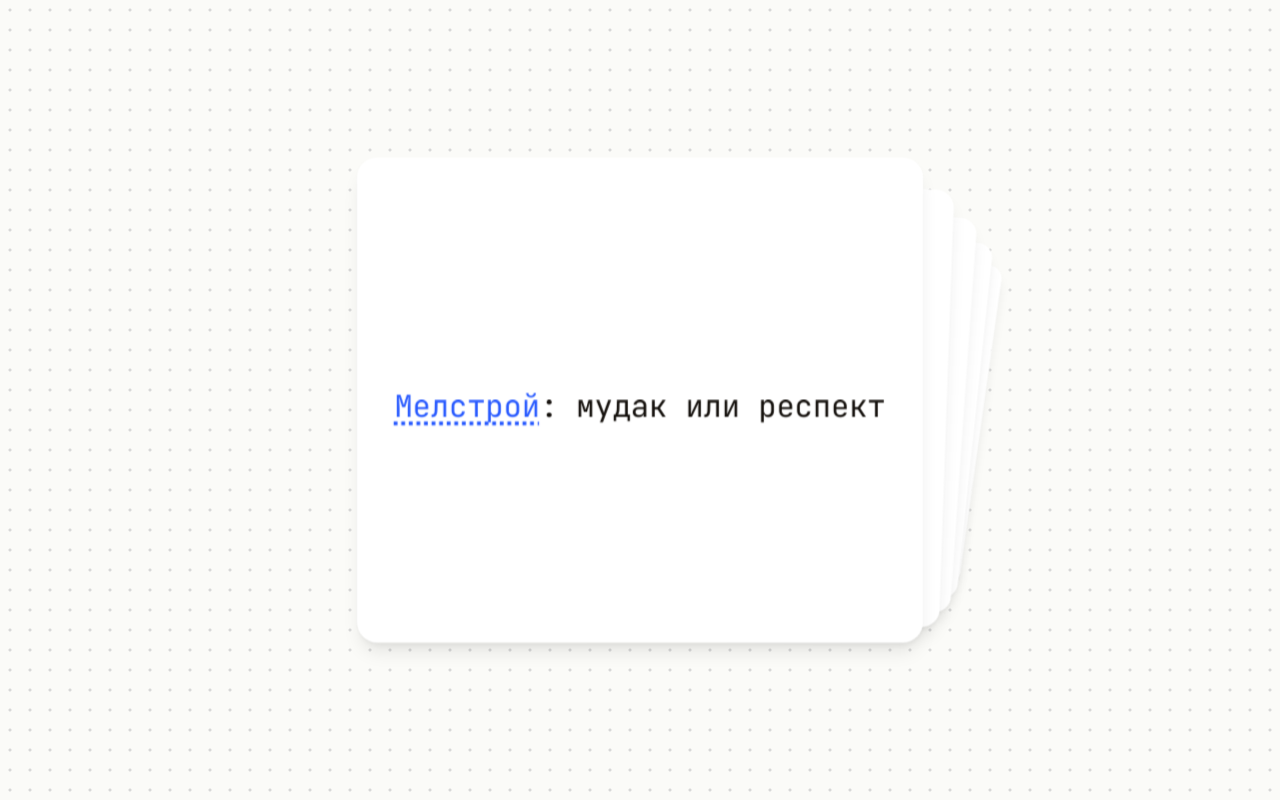
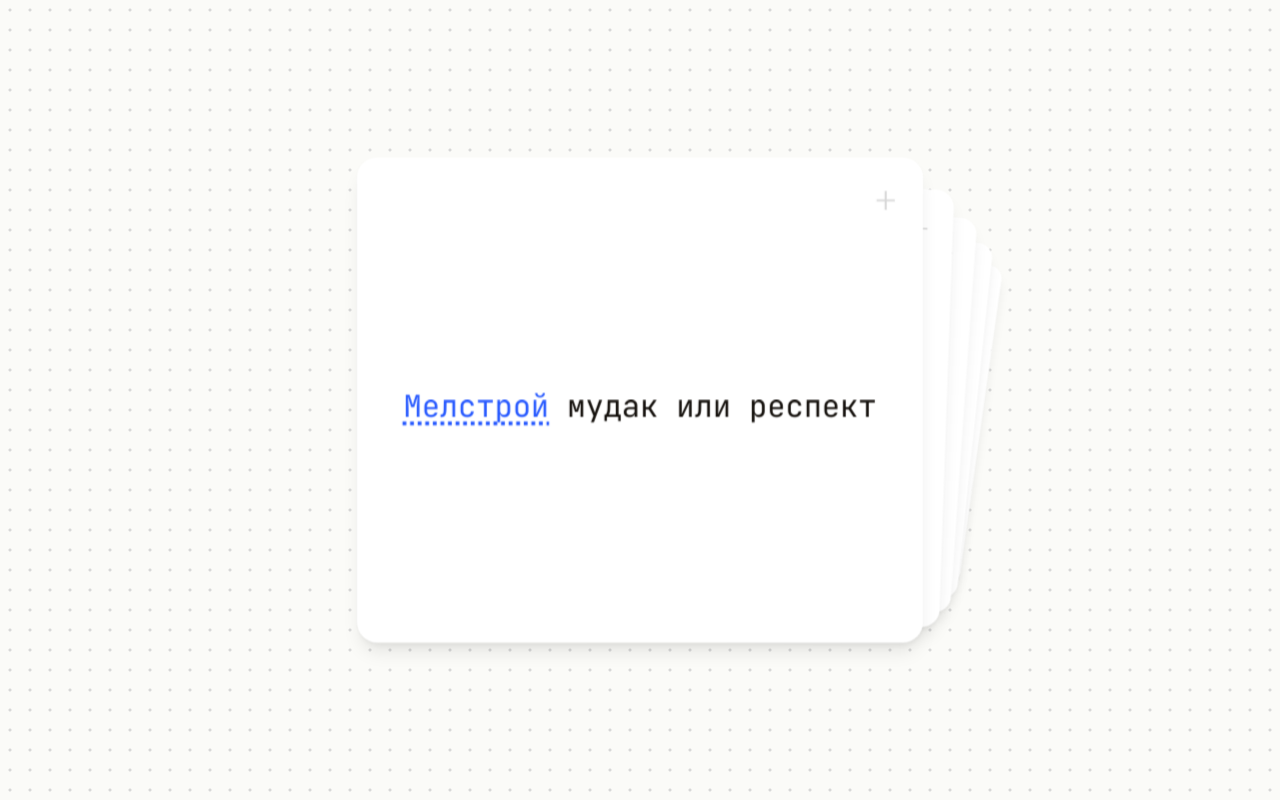
Before and after one commit to kutawhat/Swipe-Game, a plain HTML site: page index.html in a window 1280 px wide. Drawn offline with Linux system fonts and the light colour scheme.

Commit message:
added component

```diff
--- a/index.html
+++ b/index.html
@@ -10,6 +10,7 @@
       href="https://fonts.googleapis.com/css2?family=Geist+Mono:wght@100..900&family=JetBrains+Mono:ital,wght@0,100..800;1,100..800&display=swap"
       rel="stylesheet"
     />
+    <script src="./src/components/topic-card.js" type="module"></script>
   </head>
 
   <body>
@@ -17,23 +18,11 @@
       <div id="parent">
         <div id="scrollable-container">
           <!-- Лебедев -->
-          <a
-            class="scrollable-card"
-            href="https://ru.wikipedia.org/wiki/%D0%9B%D0%B5%D0%B1%D0%B5%D0%B4%D0%B5%D0%B2,_%D0%90%D1%80%D1%82%D0%B5%D0%BC%D0%B8%D0%B9_%D0%90%D0%BD%D0%B4%D1%80%D0%B5%D0%B5%D0%B2%D0%B8%D1%87"
-            target="_blank"
-          ></a>
+          <a class="scrollable-card" target="_blank"></a>
           <!-- Мелстрой -->
-          <a
-            class="scrollable-card"
-            href="https://cyclowiki.org/wiki/%D0%90%D0%BD%D0%B4%D1%80%D0%B5%D0%B9_%D0%90%D0%BB%D0%B5%D0%BA%D1%81%D0%B0%D0%BD%D0%B4%D1%80%D0%BE%D0%B2%D0%B8%D1%87_%D0%91%D1%83%D1%80%D0%B8%D0%BC"
-            target="_blank"
-          ></a>
+          <a class="scrollable-card" target="_blank"></a>
           <!-- Маркарян -->
-          <a
-            class="scrollable-card"
-            href="https://ru.wikipedia.org/wiki/%D0%9C%D0%B0%D1%80%D0%BA%D0%B0%D1%80%D1%8F%D0%BD,_%D0%90%D1%80%D1%81%D0%B5%D0%BD_%D0%90%D1%88%D0%BE%D1%82%D0%BE%D0%B2%D0%B8%D1%87"
-            target="_blank"
-          ></a>
+          <a class="scrollable-card" target="_blank"></a>
           <a class="scrollable-card"></a>
           <a class="scrollable-card"></a>
           <a class="scrollable-card"></a>
@@ -41,44 +30,52 @@
         <div id="visible-cards-container">
           <div class="visible-card">
             <div class="visible-card-content">
-              <!-- <span class="plus-icon">+</span> -->
-              <div class="text-content">
-                <a class="person-link"> Лебедев</a>: мудак или респект
-              </div>
+              <span class="plus-icon">+</span>
+              <topic-content
+                person="Лебедев"
+                text="мудак или респект"
+                link="https://ru.wikipedia.org/wiki/%D0%9B%D0%B5%D0%B1%D0%B5%D0%B4%D0%B5%D0%B2,_%D0%90%D1%80%D1%82%D0%B5%D0%BC%D0%B8%D0%B9_%D0%90%D0%BD%D0%B4%D1%80%D0%B5%D0%B5%D0%B2%D0%B8%D1%87"
+              ></topic-content>
             </div>
           </div>
           <div class="visible-card">
             <div class="visible-card-content">
-              <!-- <span class="plus-icon">+</span> -->
-              <div class="text-content">
-                <a class="person-link"> Мелстрой</a>: мудак или респект
-              </div>
+              <span class="plus-icon">+</span>
+              <topic-content
+                person="Мелстрой"
+                text="мудак или респект"
+                link="https://cyclowiki.org/wiki/%D0%90%D0%BD%D0%B4%D1%80%D0%B5%D0%B9_%D0%90%D0%BB%D0%B5%D0%BA%D1%81%D0%B0%D0%BD%D0%B4%D1%80%D0%BE%D0%B2%D0%B8%D1%87_%D0%91%D1%83%D1%80%D0%B8%D0%BC"
+              ></topic-content>
             </div>
           </div>
           <div class="visible-card">
             <div class="visible-card-content">
-              <!-- <span class="plus-icon">+</span> -->
-              <div class="text-content">
-                <a class="person-link"> Маркарян</a>: мудак или респект
-              </div>
+              <span class="plus-icon">+</span>
+              <topic-content
+                person="Маркарян"
+                text="мудак или респект"
+                link="https://ru.wikipedia.org/wiki/%D0%9C%D0%B0%D1%80%D0%BA%D0%B0%D1%80%D1%8F%D0%BD,_%D0%90%D1%80%D1%81%D0%B5%D0%BD_%D0%90%D1%88%D0%BE%D1%82%D0%BE%D0%B2%D0%B8%D1%87"
+              ></topic-content>
             </div>
           </div>
           <div class="visible-card">
             <div class="visible-card-content">
-              <!-- <span class="plus-icon">+</span> -->
-              <div class="text-content">Кто такие нефоры?</div>
+              <span class="plus-icon">+</span>
+              <topic-content text="Кто такие нефоры?"></topic-content>
             </div>
           </div>
           <div class="visible-card">
             <div class="visible-card-content">
-              <!-- <span class="plus-icon">+</span> -->
-              <div class="text-content">Допустимо ли говорить тёлка/баба?</div>
+              <span class="plus-icon">+</span>
+              <topic-content
+                text="Допустимо ли говорить тёлка/баба?"
+              ></topic-content>
             </div>
           </div>
           <div class="visible-card">
             <div class="visible-card-content">
-              <!-- <span class="plus-icon">+</span> -->
-              <div class="text-content">Рашка — допустимый жаргон?</div>
+              <span class="plus-icon">+</span>
+              <topic-content text="Рашка — допустимый жаргон?"></topic-content>
             </div>
           </div>
         </div>
--- /dev/null
+++ b/src/components/topic-card.js
@@ -0,0 +1,36 @@
+class TopicContent extends HTMLElement {
+    constructor() {
+        super();
+
+        // Create template
+        const template = document.createElement('template');
+        template.innerHTML = `
+      <div class="topic-content">
+        <p class="text-content"></p>
+      </div>
+    `;
+
+        // Add content
+        this.appendChild(template.content.cloneNode(true));
+
+        // Get elements
+        this.textEl = this.querySelector('.text-content');
+    }
+
+    connectedCallback() {
+        // Get attributes
+        const person = this.getAttribute('person');
+        const text = this.getAttribute('text');
+        const link = this.getAttribute('link');
+
+        // Set content
+        if (person && link) {
+            this.textEl.innerHTML = `<a href="${link}" class="person-link" target="_blank">${person}</a> ${text}`;
+        } else {
+            this.textEl.textContent = text;
+        }
+    }
+}
+
+// Define custom element
+customElements.define('topic-content', TopicContent);
--- a/style.css
+++ b/style.css
@@ -124,6 +124,7 @@
   text-underline-offset: auto;
   text-underline-position: from-font;
   color: var(--color-link);
+  pointer-events: auto;
 }
 
 .plus-icon {
```
